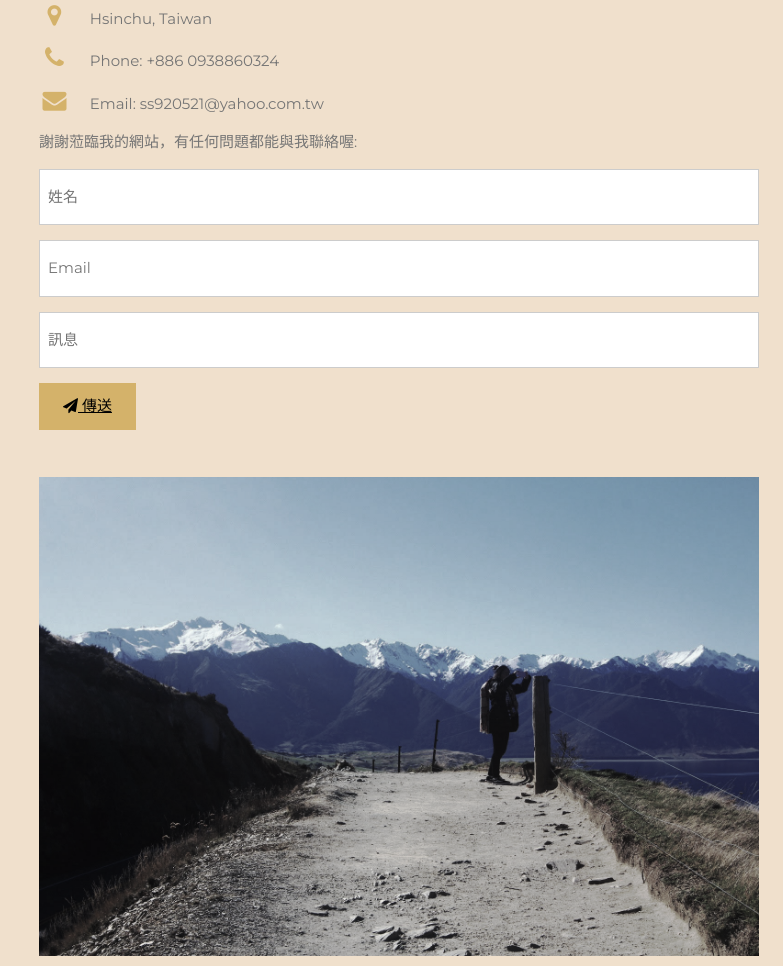
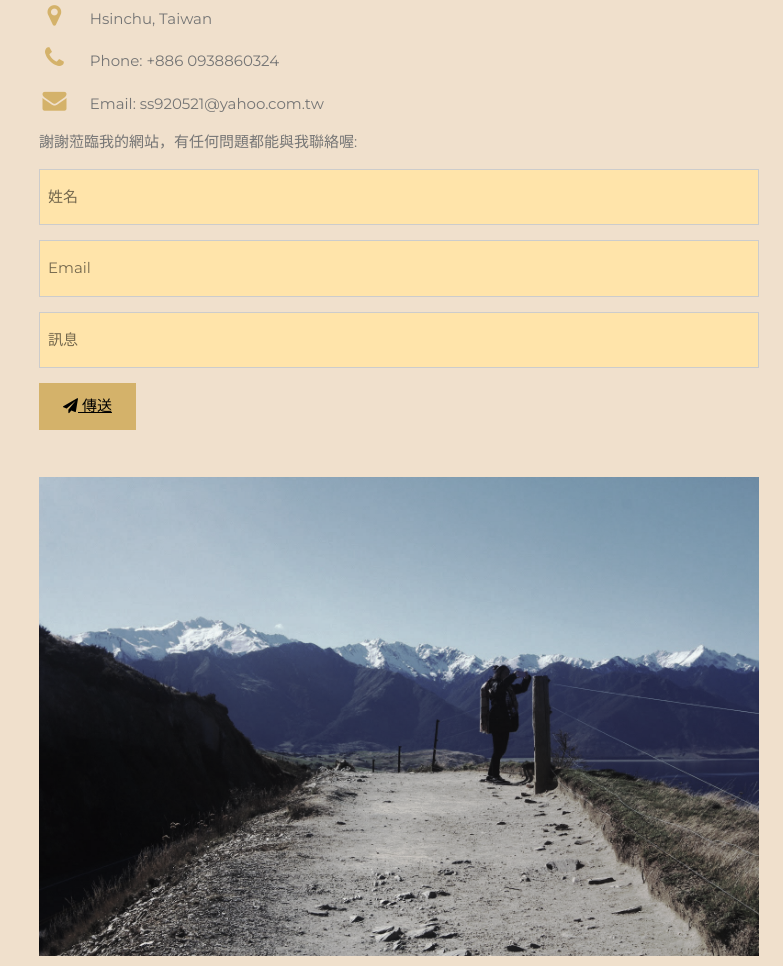
Before and after one commit to Sunny860324/sunny.github.io, a plain HTML site: page index.html in a window 1280 px wide. Shown: the part 4816-5782 px from the top of the page, without its empty margins (497-1280 px from the left). Drawn offline with nearby package versions, Linux system fonts and the light colour scheme.

Commit message:
Update index.html

```diff
--- a/index.html
+++ b/index.html
@@ -190,9 +190,9 @@ body, h1,h2,h3,h4,h5,h6 {font-family: "Montserrat", sans-serif}
     <!-- Image of location/map -->
     <p>謝謝蒞臨我的網站，有任何問題都能與我聯絡喔:</p>
     <form action="/action_page.php" target="_blank">
-      <p><input class="w3-input w3-padding-16 w3-border" type="text" placeholder="姓名" required name="Name"></p>
-      <p><input class="w3-input w3-padding-16 w3-border" type="text" placeholder="Email" required name="Email"></p>
-      <p><input class="w3-input w3-padding-16 w3-border" type="text" placeholder="訊息" required name="Message"></p>
+      <p><input class="w3-input w3-padding-16 w3-border" type="text" placeholder="姓名" required name="Name" style="background-color: rgb(255,228,170);"></p>
+      <p><input class="w3-input w3-padding-16 w3-border" type="text" placeholder="Email" required name="Email" style="background-color: rgb(255,228,170);"></p>
+      <p><input class="w3-input w3-padding-16 w3-border" type="text" placeholder="訊息" required name="Message" style="background-color: rgb(255,228,170);"></p>
       <p>
         <a href="mailto:xrworldinthefuture"><button class="w3-button w3-light-grey w3-padding-large" type="提交" style="background-color: rgb(212,178,106) !important;">
           <i class="fa fa-paper-plane"></i> 傳送
```
